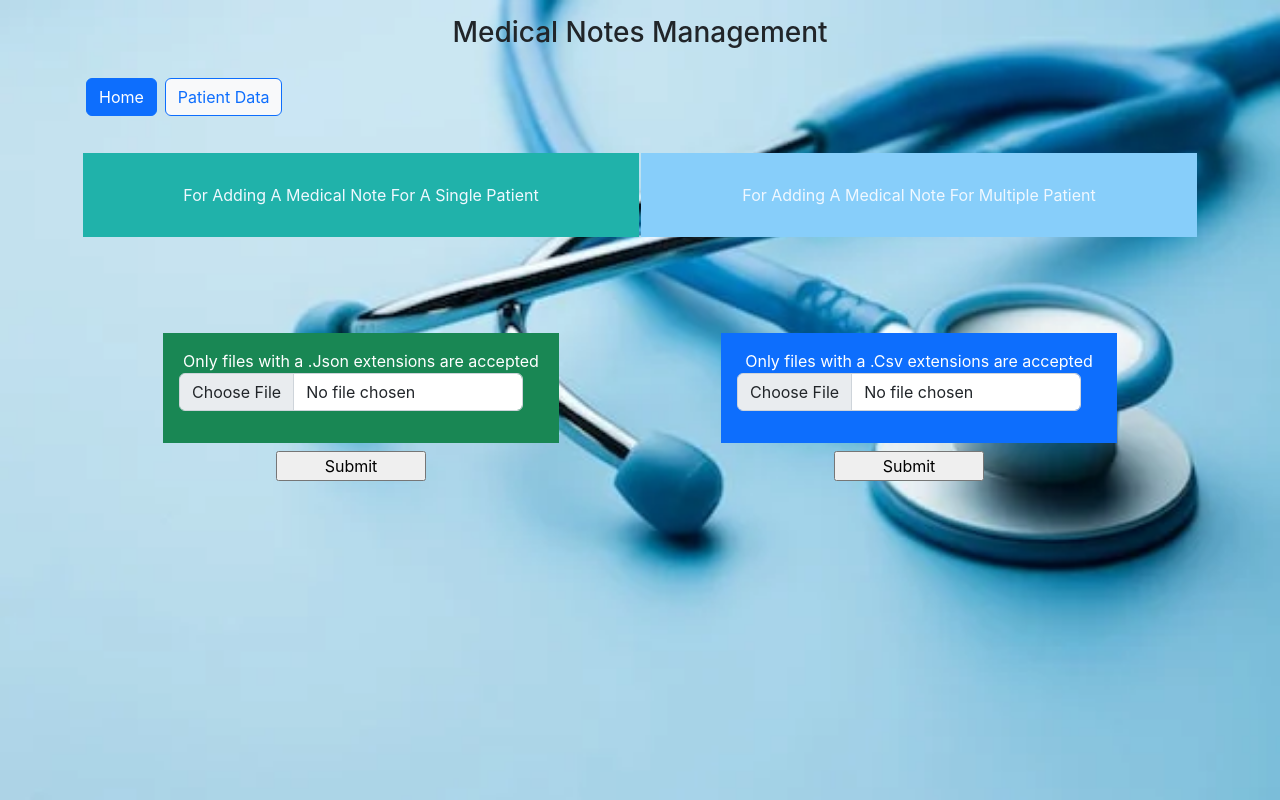
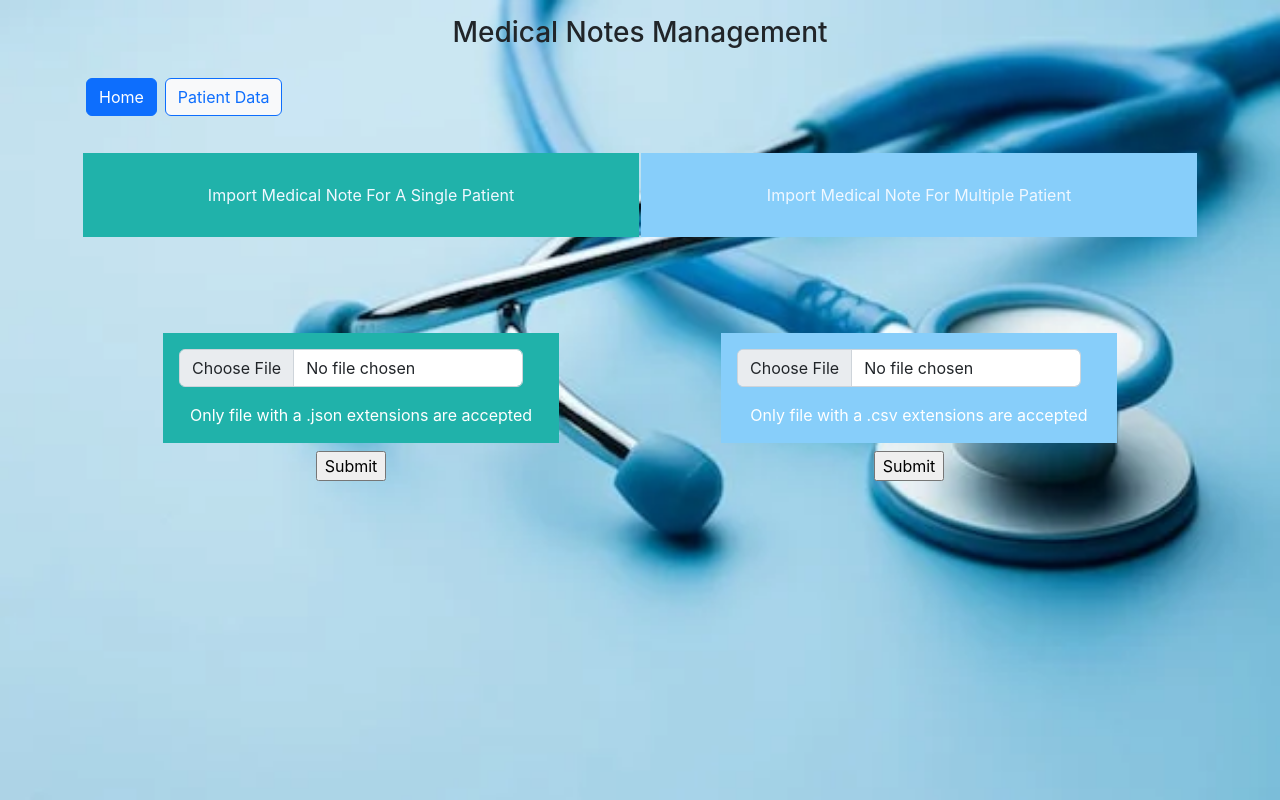
Before and after one commit to Devilreaper123/Final-POC, a React (Create React App) app in the folder my-app/: page / in a window 1280 px wide. Built offline with nearby package versions, Linux system fonts and the light colour scheme.

Commit message:
Some more UI based Changes

```diff
--- a/my-app/src/Home.css
+++ b/my-app/src/Home.css
@@ -25,3 +25,14 @@ form{
     padding: 30px;
     color: aliceblue;
 }
+#json{
+    background-color: lightseagreen;
+}
+
+#csv{
+    background-color: lightskyblue;
+}
+
+input{
+    width: 70px;
+}
--- a/my-app/src/Home.js
+++ b/my-app/src/Home.js
@@ -82,10 +82,9 @@ export class Home extends Component {
       <div className="App">
         <br />
             <td>
-            <p className="json">For Adding a Medical note for a Single patient</p>
+            <p className="json">Import Medical Note for a Single Patient</p>
             <form onSubmit={this.handleJsonSubmit}>
-              <div  className="p-3 mb-2 bg-success text-white">
-              Only files with a .Json extensions are accepted<br/>
+              <div  id="json" className="p-3 mb-2 text-white">
                   <div className="input-group mb-3">
                     <input
                       type="file"
@@ -95,15 +94,16 @@ export class Home extends Component {
                       onChange={this.handleJsonChange}
                     />
                   </div>
+                  Only file with a .json extensions are accepted<br/>
               </div>
               <input type="submit" />
             </form>
             </td>
             <td>
-            <p className="csv">For Adding a Medical note for Multiple patient</p>
+            <p className="csv">Import Medical Note for Multiple Patient</p>
             <form encType="multipart/form-data" onSubmit={this.handleCsvSubmit}>
-              <div className="p-3 mb-2 bg-primary text-white">
-              Only files with a .Csv extensions are accepted<br/>
+              <div id="csv" className="p-3 mb-2 bg text-white">
+
                   <div className="input-group mb-3">
                     <input
                       type="file"
@@ -113,6 +113,7 @@ export class Home extends Component {
                       onChange={this.handleCsvChange}
                     />
                   </div>
+                  Only file with a .csv extensions are accepted<br/>
               </div>
               <input type="submit" />
             </form>
--- a/my-app/src/PatientData.js
+++ b/my-app/src/PatientData.js
@@ -313,7 +313,7 @@ export class PatientData extends Component {
                 <td>{pt.LastUpdatedBy}</td>
                 <td>
                   <a onClick={() => this.showNote(pt.Prescription)}>
-                    {pt.NoteId}
+                    <p className="noteId">{pt.NoteId}</p>
                   </a>
                 </td>
                 <td>
--- a/my-app/src/PatientHome.css
+++ b/my-app/src/PatientHome.css
@@ -2,6 +2,10 @@ span{
     background-color:aquamarine;
     padding: 5px;
 }
-a:hover{
-    background-color: lightgoldenrodyellow;
+.noteId{
+    color: blue;
+    text-decoration: underline;
 }
+p:hover{
+    cursor: pointer;
+}
```
Also changed, not shown: 1 other file (tests, documents, lock files or other folders).
